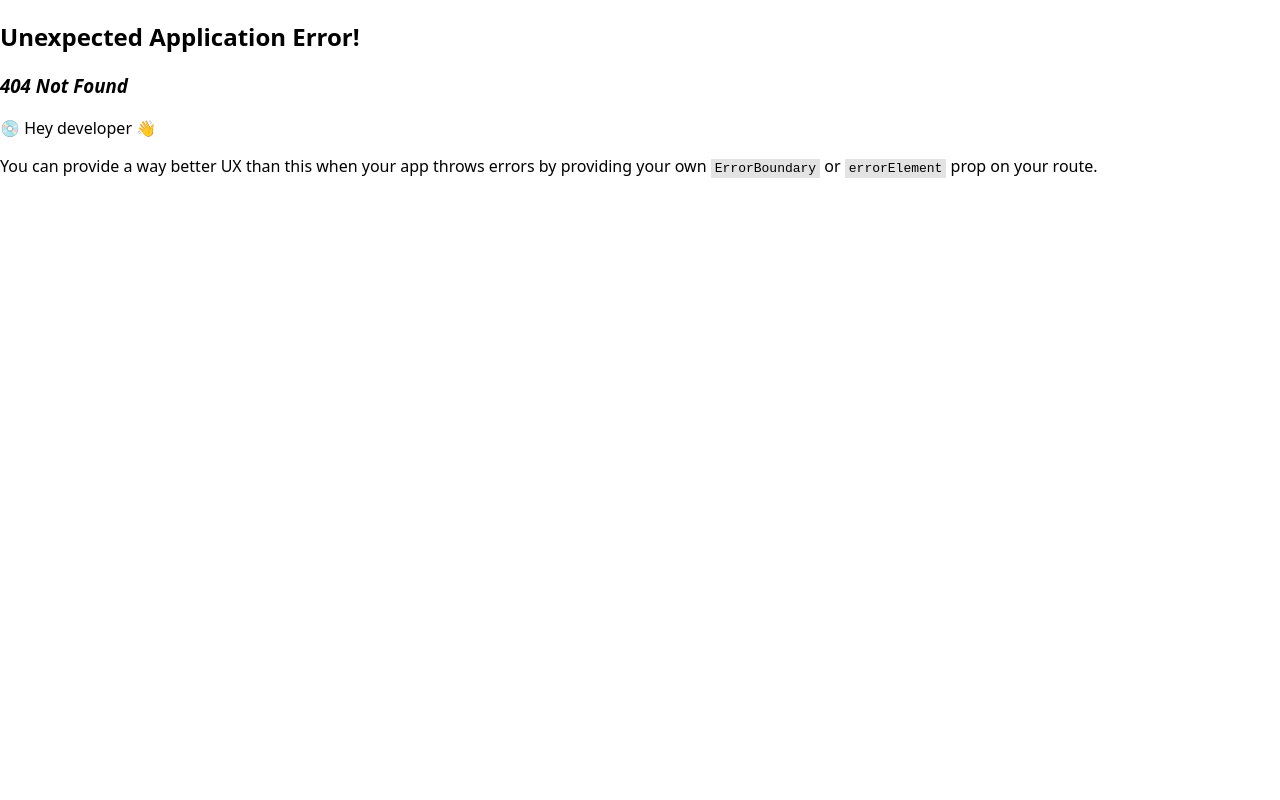
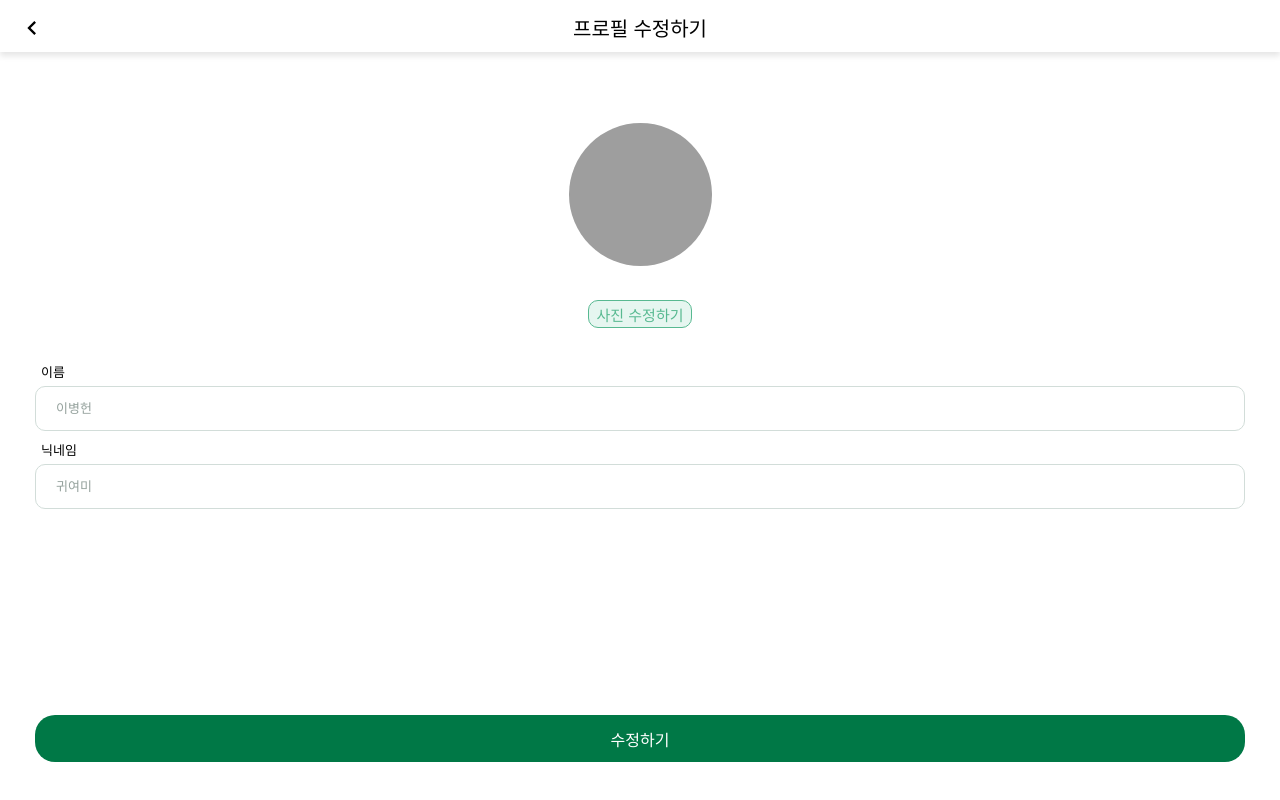
Before and after one commit to Team-MansuMugang/mansumugang-fontend, a React (Vite) app: page /change-profile in a window 1280 px wide. Before the commit this address had no page. Built offline with nearby package versions, Linux system fonts and the light colour scheme; grey boxes are pictures that could not be loaded.

Commit message:
이메일, 비밀번호, 생년월일변경, 프로필 수정하기 페이지 구현

```diff
--- a/src/App.jsx
+++ b/src/App.jsx
@@ -10,6 +10,7 @@ import PasswordChange from './pages/user-account/PasswordChange';
 import AuthHomePage from './pages/test/AuthHomePage';
 import MedicineListPage from './pages/test/MedicineListPage';
 import MainPage from './pages/home/MainPage';
+import ChangeProfile from './pages/user-account/ChangeProfile';
 import { ToastContainer, toast, Slide } from 'react-toastify';
 import 'react-toastify/dist/ReactToastify.css';
 
@@ -29,6 +30,10 @@ const router = createBrowserRouter([
   {
     path: '/test',
     element: <TestPage />,
+  },
+  {
+    path: '/change-profile',
+    element: <ChangeProfile />,
   },
   {
     path: '/testml',
--- a/src/pages/user-account/ChangeBirthday.jsx
+++ b/src/pages/user-account/ChangeBirthday.jsx
@@ -1,11 +1,13 @@
 import BigButton from '../../components/BigButton';
 import Input from '../../components/Input';
 import InputWrapper from '../../components/InputWrapper';
+import MainHeader from '../../components/MainHeader';
 import './ChangeBirthday.css';
 
 const ChangeBirthday = () => {
   return (
     <>
+      <MainHeader title="생년월일 변경하기"></MainHeader>
       <div className="change-birthday">
         <InputWrapper description="생년월일 변경">
           <Input placeholder="2000" />
--- a/src/pages/user-account/ChangeEmail.jsx
+++ b/src/pages/user-account/ChangeEmail.jsx
@@ -1,11 +1,13 @@
 import BigButton from '../../components/BigButton';
 import Input from '../../components/Input';
 import InputWrapper from '../../components/InputWrapper';
+import MainHeader from '../../components/MainHeader';
 import './ChangeEmail.css';
 
 const ChangeEmail = () => {
   return (
     <>
+      <MainHeader title="이메일 변경하기"></MainHeader>
       <div className="change-email">
         <InputWrapper description="이메일 변경">
           <Input placeholder="example@gmail.com" />
--- /dev/null
+++ b/src/pages/user-account/ChangeProfile.css
@@ -0,0 +1,25 @@
+.profile-change {
+  display: flex;
+  flex-direction: column;
+  margin-top: 71px;
+  padding: 0 35px;
+  gap: 9px;
+  text-align: center;
+}
+.profile-change #change-img {
+  align-self: center;
+  width: 143px;
+  height: 143px;
+  border-radius: 50%;
+}
+.profile-change .sub-button {
+  align-self: center;
+  margin: 25px 0;
+}
+.profile-change .big-button-fixed {
+  position: fixed;
+  left: 35px;
+  right: 35px;
+  bottom: 0;
+  margin-bottom: 38px;
+}
--- /dev/null
+++ b/src/pages/user-account/ChangeProfile.jsx
@@ -0,0 +1,29 @@
+import BigButton from '../../components/BigButton';
+import Input from '../../components/Input';
+import InputWrapper from '../../components/InputWrapper';
+import MainHeader from '../../components/MainHeader';
+import SubButton from '../../components/SubButton';
+import './ChangeProfile.css';
+
+const ChangeProfile = () => {
+  return (
+    <>
+      <MainHeader title="프로필 수정하기"></MainHeader>
+      <div className="profile-change">
+        <img id="change-img" src="https://picsum.photos/200/300" />
+        <SubButton className="sub-button">사진 수정하기</SubButton>
+        <InputWrapper description="이름">
+          <Input placeholder="이병헌" />
+        </InputWrapper>
+        <InputWrapper description="닉네임">
+          <Input placeholder="귀여미" />
+        </InputWrapper>
+        <div className="big-button-fixed">
+          <BigButton>수정하기</BigButton>
+        </div>
+      </div>
+    </>
+  );
+};
+
+export default ChangeProfile;
--- a/src/pages/user-account/PasswordChange.jsx
+++ b/src/pages/user-account/PasswordChange.jsx
@@ -1,11 +1,13 @@
 import BigButton from '../../components/BigButton';
 import Input from '../../components/Input';
 import InputWrapper from '../../components/InputWrapper';
+import MainHeader from '../../components/MainHeader';
 import './PasswordChange.css';
 
 const PasswordChange = () => {
   return (
     <>
+      <MainHeader title="비밀번호 변경하기"></MainHeader>
       <div className="password-change">
         <InputWrapper description="비밀번호 변경">
           <Input placeholder="비밀번호" />
```
